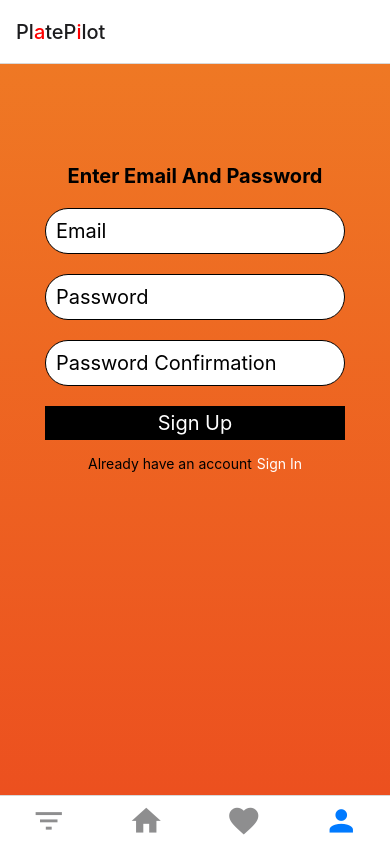
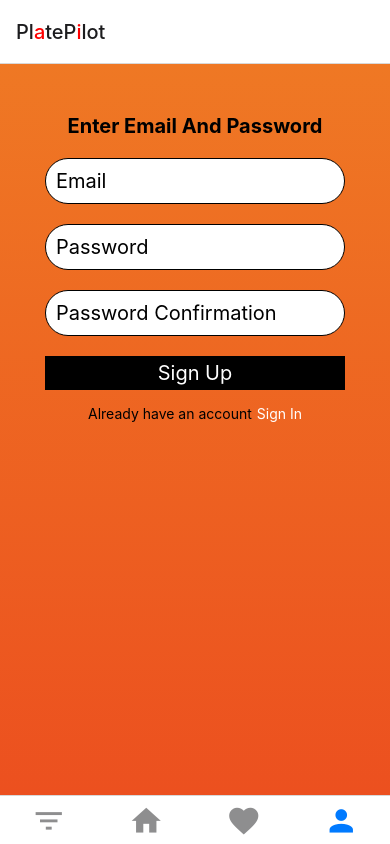
Before and after one commit to lucas-richards/pilot-plate-native, a React Native app: screen /ProfileTab in a window 390 px wide. Built offline with nearby package versions, Linux system fonts and the light colour scheme.

Commit message:
margin top form

```diff
--- a/components/SignInForm.tsx
+++ b/components/SignInForm.tsx
@@ -86,9 +86,6 @@ export default function SignInForm({ setUser, setSignOptionToggle, signOptionTog
 
 const styles = StyleSheet.create({
     container: {
-    //   flex: 1,
-    //   justifyContent: 'center',
-    //   alignItems: 'center',
       paddingTop: 50,
       maxWidth: 300,
       minWidth: 300,
--- a/components/SignUpForm.tsx
+++ b/components/SignUpForm.tsx
@@ -92,12 +92,9 @@ export default function SignUpForm({ setUser, setSignOptionToggle, signOptionTog
 
 const styles = StyleSheet.create({
     container: {
-    //   flex: 1,
-    //   justifyContent: 'center',
-    //   alignItems: 'center',
-    // paddingTop: 50,
-      maxWidth: 300,
-      minWidth: 300,
+    paddingTop: 50,
+    maxWidth: 300,
+    minWidth: 300,
 
     },
     container2: {
--- a/pages/Profile.tsx
+++ b/pages/Profile.tsx
@@ -73,14 +73,12 @@ const Profile = ({ user, setUser }) => {
     );
   }
 
-
-
   const styles = StyleSheet.create({
 
     container: {
       justifyContent: 'center',
       alignItems: 'center',
-      marginTop: 100,
+      marginTop: 0,
 
     },
     container2: {
```
